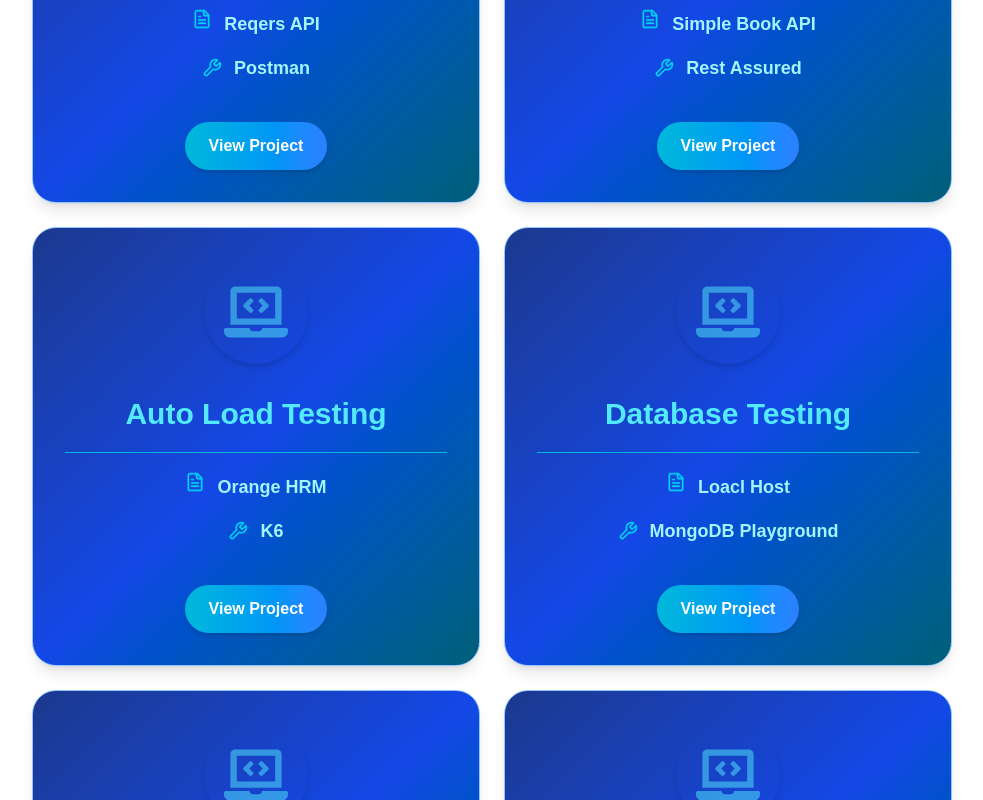
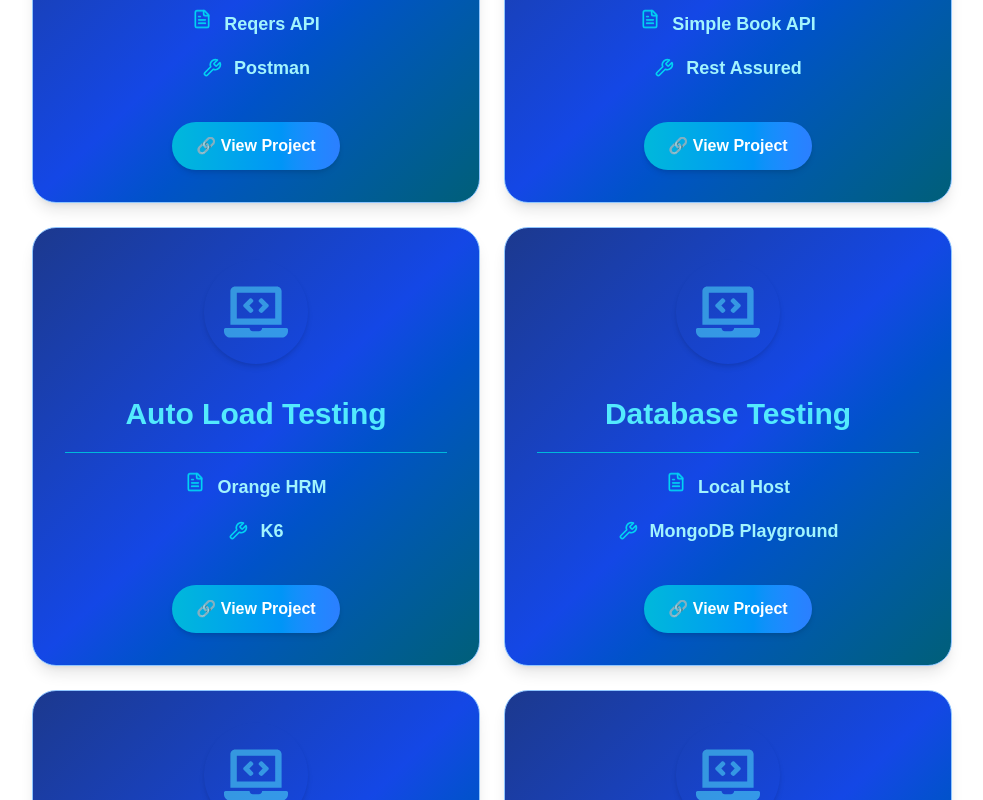
Before and after one commit to GyanaprakashKhandual/codewithchrissii, a Next.js app: page / in a window 1280 px wide. Shown: the part 4120-4920 px from the top of the page, without its empty margins (148-1131 px from the left). Built offline with nearby package versions, Linux system fonts and the light colour scheme.

Commit message:
New Commit

```diff
--- a/src/app/Components/Wcard.tsx
+++ b/src/app/Components/Wcard.tsx
@@ -1,16 +1,17 @@
 'use client';
 
 import { motion } from 'framer-motion';
-import { FaLaptopCode } from 'react-icons/fa'; // Web development logo
+import { FaLaptopCode } from 'react-icons/fa';
 import { FileText, Wrench } from 'lucide-react';
 
 interface ProjectCardProps {
     projectName: string;
     techStack: string;
     type: string;
+    projectLink?: string;
 }
 
-function ProjectShowcaseCard({ projectName, techStack, type }: ProjectCardProps) {
+function ProjectShowcaseCard({ projectName, techStack, type, projectLink = '#' }: ProjectCardProps) {
     return (
         <motion.div
             initial={{ opacity: 0, y: 30 }}
@@ -21,7 +22,7 @@
         >
             {/* Logo */}
             <div className="flex justify-center mb-8">
-                <div className="p-5 bg-transparent rounded-full shadow-md"> {/* changed bg-white/10 to bg-transparent */}
+                <div className="p-5 bg-transparent rounded-full shadow-md">
                     <FaLaptopCode className="w-16 h-16 text-cyan-300 animate-pulse" />
                 </div>
             </div>
@@ -42,12 +43,15 @@
                 </div>
 
                 {/* View Project Button */}
-                <motion.button
+                <motion.a
+                    href={projectLink}
+                    target="_blank"
+                    rel="noopener noreferrer"
                     whileHover={{ scale: 1.1 }}
-                    className="mt-4 px-6 py-3 rounded-full bg-gradient-to-r from-cyan-500 to-blue-500 text-white font-bold text-md shadow-md hover:shadow-lg transition-all duration-300"
+                    className="inline-block mt-4 px-6 py-3 rounded-full bg-gradient-to-r from-cyan-500 to-blue-500 text-white font-bold text-md shadow-md hover:shadow-lg transition-all duration-300"
                 >
-                    View Project
-                </motion.button>
+                    🔗 View Project
+                </motion.a>
             </div>
         </motion.div>
     );
@@ -55,111 +59,27 @@
 
 export default function ProjectList() {
     const projects = [
-        {
-            projectName: 'Manual Testing',
-            techStack: 'Code Editor',
-            type: 'MS Office',
-        },
-        {
-            projectName: 'Automation Testing',
-            techStack: 'Orange HRM',
-            type: 'Cypress',
-        },
-        {
-            projectName: 'Automation Testing',
-            techStack: 'Pioneers Wine',
-            type: 'Selenium',
-        },
-        {
-            projectName: 'Automation Testing',
-            techStack: 'Rahulshettly.com',
-            type: 'Playwright',
-        },
-        {
-            projectName: 'Automation Testing',
-            techStack: 'Appium',
-            type: 'Calculator',
-        },
-        {
-            projectName: 'Load Testing',
-            techStack: 'JMeter',
-            type: 'Google',
-        },
-        {
-            projectName: 'Manual API Testing',
-            techStack: 'Reqers API',
-            type: 'Postman',
-        },
-        {
-            projectName: 'Auto API Testing',
-            techStack: 'Simple Book API',
-            type: 'Rest Assured',
-        },
-        {
-            projectName: 'Auto Load Testing',
-            techStack: 'Orange HRM',
-            type: 'K6',
-        },
-        {
-            projectName: 'Database Testing',
-            techStack: 'Loacl Host',
-            type: 'MongoDB Playground',
-        },
-        {
-            projectName: 'Database Testing',
-            techStack: 'Local Host',
-            type: 'DB Unit',
-        },
-        {
-            projectName: 'UI Testing',
-            techStack: 'Local Host',
-            type: 'Local Host',
-        },
-       {
-        projectName: 'Calculator',
-        techStack: 'HTML CSS JS',
-        type: 'Frontend'
-       },
-       {
-        projectName: 'Analog Clock',
-        techStack: 'HTML CSS JS',
-        type: 'Frontend'
-       },
-       {
-        projectName: 'Test Tracker',
-        techStack: 'HTML CSS JS',
-        type: 'Frontend'
-       },
-       {
-        projectName: 'Cricket Score Card',
-        techStack: 'HTML CSS JS',
-        type: 'Frontend'
-       },
-       {
-        projectName: 'Text Utils',
-        techStack: 'React And Tailwind',
-        type: 'Frontend'
-       },
-       {
-        projectName: 'News Monkey',
-        techStack: 'React And Bootstrap',
-        type: 'Frontend'
-       },
-       {
-        projectName: 'Portfoilo',
-        techStack: 'Next And Tailwind',
-        type: 'Frontend'
-       },
-       {
-        projectName: 'Database Store',
-        techStack: 'Next And Express',
-        type: 'Frontend And Backend'
-       },
-       {
-        projectName: 'Bug Tracker',
-        techStack: 'Next And Express',
-        type: 'Frontend And Backend'
-       }
+        { projectName: 'Manual Testing', techStack: 'Code Editor', type: 'MS Office', projectLink: 'https://drive.google.com/drive/folders/1ZCGCKbvo-hdBo-i4y5BWnsiN-p1B9qds?usp=drive_link' },
+        { projectName: 'Automation Testing', techStack: 'Orange HRM', type: 'Cypress', projectLink: 'https://drive.google.com/drive/folders/1V2L_KY-4kjlyKEC-xQo72c2ro9BRye_S?usp=drive_link' },
+        { projectName: 'Automation Testing', techStack: 'Pioneers Wine', type: 'Selenium', projectLink: 'https://drive.google.com/drive/folders/1Tg7eAx1e9Ra01dtsYXI4AJjgee-gSRq9?usp=drive_link' },
+        { projectName: 'Automation Testing', techStack: 'Rahulshettly.com', type: 'Playwright', projectLink: '' },
+        { projectName: 'Automation Testing', techStack: 'Appium', type: 'Calculator', projectLink: '' },
+        { projectName: 'Load Testing', techStack: 'JMeter', type: 'Google', projectLink: '' },
+        { projectName: 'Manual API Testing', techStack: 'Reqers API', type: 'Postman', projectLink: '' },
+        { projectName: 'Auto API Testing', techStack: 'Simple Book API', type: 'Rest Assured', projectLink: '' },
+        { projectName: 'Auto Load Testing', techStack: 'Orange HRM', type: 'K6', projectLink: '' },
+        { projectName: 'Database Testing', techStack: 'Local Host', type: 'MongoDB Playground', projectLink: '' },
+        { projectName: 'Database Testing', techStack: 'Local Host', type: 'DB Unit', projectLink: '' },
+        { projectName: 'UI Testing', techStack: 'Local Host', type: 'Local Host', projectLink: '' },
+        { projectName: 'Calculator', techStack: 'HTML CSS JS', type: 'Frontend', projectLink: 'https://calculator-black-tau.vercel.app/' },
+        { projectName: 'Analog Clock', techStack: 'HTML CSS JS', type: 'Frontend', projectLink: 'https://clock-weld-eight.vercel.app/' },
+        { projectName: 'Test Tracker', techStack: 'HTML CSS JS', type: 'Frontend', projectLink: 'https://clock-8bbe.vercel.app/' },
+        { projectName: 'Cricket Score Card', techStack: 'HTML CSS JS', type: 'Frontend', projectLink: 'https://cricket-score-card-tau.vercel.app/' },
+        { projectName: 'Text Utils', techStack: 'React And Tailwind', type: 'Frontend', projectLink: '' },
+        { projectName: 'News Monkey', techStack: 'React And Bootstrap', type: 'Frontend', projectLink: '' },
+        { projectName: 'Portfoilo', techStack: 'Next And Tailwind', type: 'Frontend', projectLink: 'https://codewithchrissii.vercel.app/' },
+        { projectName: 'Database Store', techStack: 'Next And Express', type: 'Frontend And Backend', projectLink: '' },
+        { projectName: 'Bug Tracker', techStack: 'Next And Express', type: 'Frontend And Backend', projectLink: '' }
     ];
 
     return (
@@ -170,6 +90,7 @@
                     projectName={project.projectName}
                     techStack={project.techStack}
                     type={project.type}
+                    projectLink={project.projectLink}
                 />
             ))}
         </div>
```
